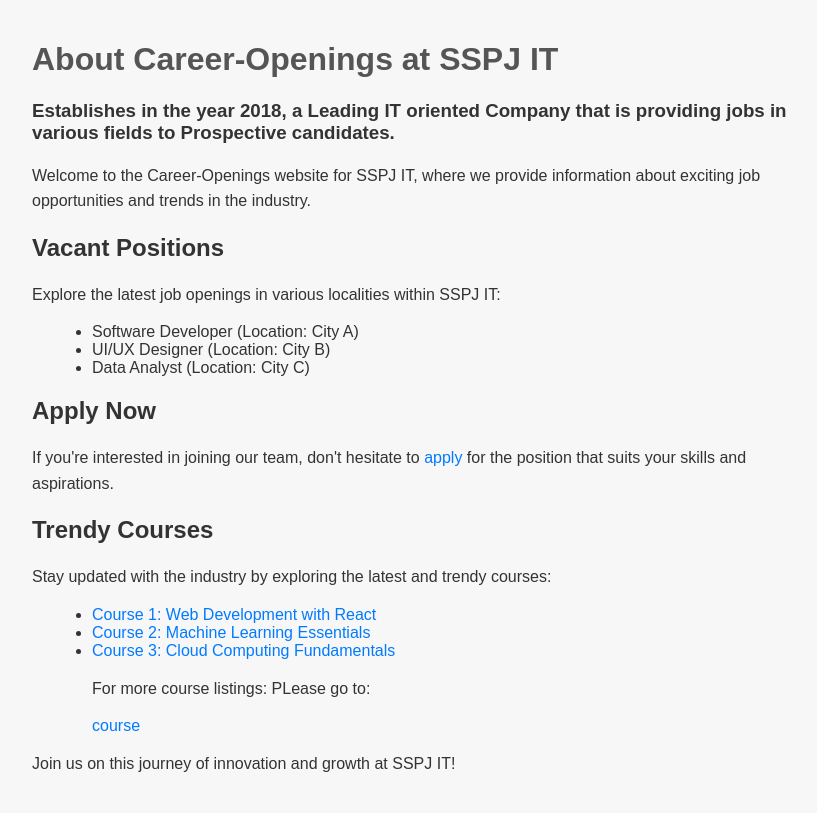
After one commit to sspanij/Co-Op-We, a Flask app: page /about in a window 1280 px wide. The commit adds this page. Shown: the whole page, without its empty margins (208-1025 px from the left). Run offline with Flask 3, Linux system fonts and the light colour scheme.

Commit message:
first commit

```diff
--- a/app.py
+++ b/app.py
@@ -36,5 +36,13 @@ def hello_COW():
 def list_jobs():
     return jsonify(JOBS)
 
+@app.route('/courses')
+def course():
+    return render_template('courses.html')
+
+@app.route('/about')
+def about():
+    return render_template('about.html')
+
 if __name__ == '__main__':
     app.run(host = '0.0.0.0', debug=True)
--- /dev/null
+++ b/templates/about.html
@@ -0,0 +1,71 @@
+<!DOCTYPE html>
+<html lang="en">
+<head>
+  <meta charset="UTF-8">
+  <meta name="viewport" content="width=device-width, initial-scale=1.0">
+  <title>About Career-Openings at SSPJ IT</title>
+  <style>
+    body {
+      font-family: Arial, sans-serif;
+      background-color: #f7f7f7;
+      color: #333333;
+      margin: 0;
+      padding: 0;
+    }
+    .container {
+      max-width: 800px;
+      margin: 0 auto;
+      padding: 20px;
+    }
+    h1 {
+      color: #555555;
+    }
+    p {
+      line-height: 1.6;
+    }
+    ul {
+      list-style: disc;
+      margin-left: 20px;
+    }
+    a {
+      color: #007bff;
+      text-decoration: none;
+    }
+    a:hover {
+      text-decoration: underline;
+    }
+  </style>
+</head>
+<body>
+  <div class="container">
+    <h1>About Career-Openings at SSPJ IT</h1>
+    <h3>Establishes in the year 2018, a Leading IT oriented Company that is providing jobs in various fields to Prospective candidates.</h3>
+    <p>Welcome to the Career-Openings website for SSPJ IT, where we provide information about exciting job opportunities and trends in the industry.</p>
+
+    <h2>Vacant Positions</h2>
+    <p>Explore the latest job openings in various localities within SSPJ IT:</p>
+    <ul>
+      <li>Software Developer (Location: City A)</li>
+      <li>UI/UX Designer (Location: City B)</li>
+      <li>Data Analyst (Location: City C)</li>
+      <!-- Add more positions and localities here -->
+    </ul>
+
+    <h2>Apply Now</h2>
+    <p>If you're interested in joining our team, don't hesitate to <a href="mailto:sarath.pani2000@gmail.com?subject=Seeking%20help%20from%20Customer%20Desk%20Support%20regarding%20Job%20Openings&body=My%20Name%3A%20%3CYour%20Name%3E%0D%0A%0D%0AMy%20Question%3A%20%3CEnter%20Your%20question%20over%20here%3E">apply</a> for the position that suits your skills and aspirations.</p>
+
+    <h2>Trendy Courses</h2>
+    <p>Stay updated with the industry by exploring the latest and trendy courses:</p>
+    <ul>
+      <li><a href="link-to-course1">Course 1: Web Development with React</a></li>
+      <li><a href="link-to-course2">Course 2: Machine Learning Essentials</a></li>
+      <li><a href="link-to-course3">Course 3: Cloud Computing Fundamentals</a></li>
+      <p> For more course listings: PLease go to: </p>
+      <a href="courses.html">course</a>
+      <!-- Add more course links here -->
+    </ul>
+
+    <p>Join us on this journey of innovation and growth at SSPJ IT!</p>
+  </div>
+</body>
+</html>
--- a/templates/jobitem.html
+++ b/templates/jobitem.html
@@ -11,7 +11,7 @@
     </div>
 
     <div class="col-2">
-    <button type= button class="btn btn-outline-primary">Apply</button>
+    <a href="mailto:sarath.pani2000@gmail.com?subject=Application%20for%20xxx&body=My%20name%3A%20%3CYour%20name%3E%0D%0A%0D%0AMy%20Resume%3A%20%3CResume_Link%3E%0D%0A%0D%0AMy%20LInkedIN%3A%20%3CLinkedIn_Link%3E" type= button class="btn btn-outline-primary">Apply</a>
     </div>
 
 </div>
--- /dev/null
+++ b/templates/nav.html
@@ -0,0 +1,6 @@
+<nav class="navbar shadow-sm fixed-top bg-white">
+    <div class="container-fluid">
+      Career-Opening
+    </div>
+  </nav>
+  <div style="height:56px"></div>
```
Also changed, not shown: templates/courses.html (added, +51 -0 lines), templates/footer.html (added, +10 -0 lines), templates/home.html (+12 -3 lines), templates/script.js (added, +11 -0 lines), Static/bgpic.jpg (deleted), Static/cpic.jpg (added), 1 other file.
